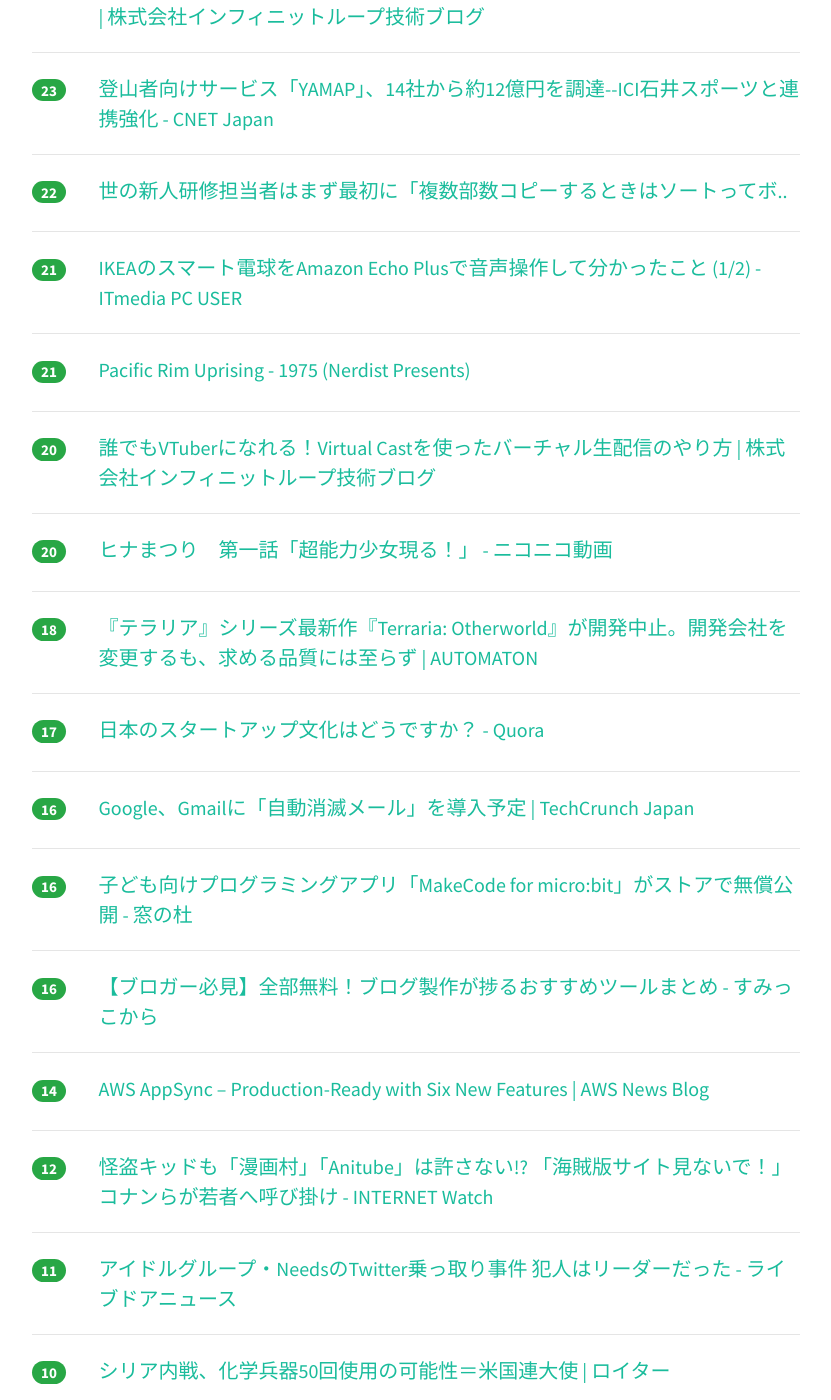
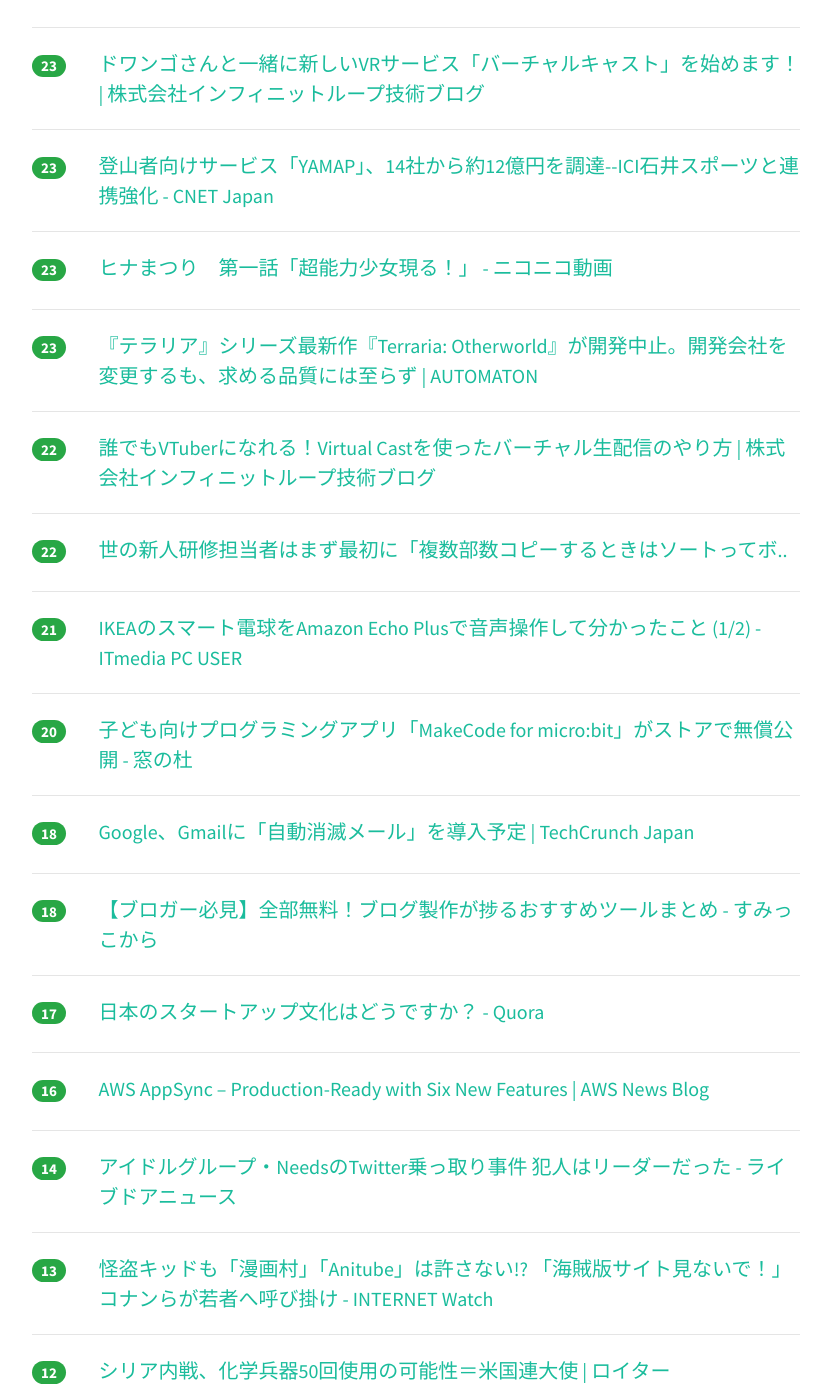
Before and after one commit to yatta47/hatena-matome-site, a Jekyll site: the page built from _posts/2018-04-14-hatena.md, in a window 1280 px wide and 1400 px high, scrolled down 1016 px. Shown: the whole window, without its empty margins (224-1055 px from the left). Built offline with Jekyll 4.4.1, drawn with Linux system fonts in a browser that asks for light colours; nearby versions of some CDN libraries; part of the change alters nothing that is shown; some of the changed text lies outside the part shown.

Commit message:
Updated 2018-04-14

```diff
--- a/_posts/2018-04-14-hatena.md
+++ b/_posts/2018-04-14-hatena.md
@@ -1,24 +1,29 @@
 ---
 layout: post
 title:  "2018-04-14 はてぶIT"
-date:   2018-04-14 14:02:18
+date:   2018-04-14 15:01:40
 tags: [it-hotentry]
 ---
-27 件のデータあり
+29 件のデータあり
 
 <hr><div class="row">
-<div class="col-1"><span class="badge badge-pill badge-success h2">141</span></div>
+<div class="col-1"><span class="badge badge-pill badge-success h2">161</span></div>
+<div class="col-11"><a href='https://hotentry-sa.appspot.com/' target='_blank'>ホッテントリ感情分析</a></div>
+</div>
+<hr>
+<div class="row">
+<div class="col-1"><span class="badge badge-pill badge-success h2">155</span></div>
 <div class="col-11"><a href='https://lealog.hateblo.jp/entry/2018/04/13/212858' target='_blank'>CDN Study (Akamai/Fastly) に行ってきたメモ #CDN_study - console.lealog();</a></div>
 </div>
 <hr>
 <div class="row">
-<div class="col-1"><span class="badge badge-pill badge-success h2">137</span></div>
-<div class="col-11"><a href='https://hotentry-sa.appspot.com/' target='_blank'>ホッテントリ感情分析</a></div>
+<div class="col-1"><span class="badge badge-pill badge-success h2">65</span></div>
+<div class="col-11"><a href='http://panora.tokyo/58761/' target='_blank'>【詳報】VTuber配信ツール「バーチャルキャスト」 できることや必要機材、配信のやり方をまとめ！ – PANORA</a></div>
 </div>
 <hr>
 <div class="row">
-<div class="col-1"><span class="badge badge-pill badge-success h2">52</span></div>
-<div class="col-11"><a href='http://panora.tokyo/58761/' target='_blank'>【詳報】VTuber配信ツール「バーチャルキャスト」 できることや必要機材、配信のやり方をまとめ！ – PANORA</a></div>
+<div class="col-1"><span class="badge badge-pill badge-success h2">28</span></div>
+<div class="col-11"><a href='https://www.slideshare.net/tsuyoshika/ss-93735921' target='_blank'>ユーザー中心組織論</a></div>
 </div>
 <hr>
 <div class="row">
@@ -38,7 +43,7 @@ tags: [it-hotentry]
 <hr>
 <div class="row">
 <div class="col-1"><span class="badge badge-pill badge-success h2">24</span></div>
-<div class="col-11"><a href='https://www.slideshare.net/tsuyoshika/ss-93735921' target='_blank'>ユーザー中心組織論</a></div>
+<div class="col-11"><a href='http://www.youtube.com/watch?v=D-q2vZP9fgU' target='_blank'>Pacific Rim Uprising - 1975 (Nerdist Presents)</a></div>
 </div>
 <hr>
 <div class="row">
@@ -52,6 +57,21 @@ tags: [it-hotentry]
 </div>
 <hr>
 <div class="row">
+<div class="col-1"><span class="badge badge-pill badge-success h2">23</span></div>
+<div class="col-11"><a href='http://www.nicovideo.jp/watch/1523414724' target='_blank'>ヒナまつり　第一話「超能力少女現る！」 - ニコニコ動画</a></div>
+</div>
+<hr>
+<div class="row">
+<div class="col-1"><span class="badge badge-pill badge-success h2">23</span></div>
+<div class="col-11"><a href='http://jp.automaton.am/articles/newsjp/20180414-66132/' target='_blank'>『テラリア』シリーズ最新作『Terraria: Otherworld』が開発中止。開発会社を変更するも、求める品質には至らず | AUTOMATON</a></div>
+</div>
+<hr>
+<div class="row">
+<div class="col-1"><span class="badge badge-pill badge-success h2">22</span></div>
+<div class="col-11"><a href='https://www.infiniteloop.co.jp/blog/2018/04/virtualcast/' target='_blank'>誰でもVTuberになれる！Virtual Castを使ったバーチャル生配信のやり方 | 株式会社インフィニットループ技術ブログ</a></div>
+</div>
+<hr>
+<div class="row">
 <div class="col-1"><span class="badge badge-pill badge-success h2">22</span></div>
 <div class="col-11"><a href='https://anond.hatelabo.jp/20180413095405' target='_blank'>世の新人研修担当者はまず最初に「複数部数コピーするときはソートってボ..</a></div>
 </div>
@@ -62,23 +82,18 @@ tags: [it-hotentry]
 </div>
 <hr>
 <div class="row">
-<div class="col-1"><span class="badge badge-pill badge-success h2">21</span></div>
-<div class="col-11"><a href='http://www.youtube.com/watch?v=D-q2vZP9fgU' target='_blank'>Pacific Rim Uprising - 1975 (Nerdist Presents)</a></div>
-</div>
-<hr>
-<div class="row">
 <div class="col-1"><span class="badge badge-pill badge-success h2">20</span></div>
-<div class="col-11"><a href='https://www.infiniteloop.co.jp/blog/2018/04/virtualcast/' target='_blank'>誰でもVTuberになれる！Virtual Castを使ったバーチャル生配信のやり方 | 株式会社インフィニットループ技術ブログ</a></div>
-</div>
-<hr>
-<div class="row">
-<div class="col-1"><span class="badge badge-pill badge-success h2">20</span></div>
-<div class="col-11"><a href='http://www.nicovideo.jp/watch/1523414724' target='_blank'>ヒナまつり　第一話「超能力少女現る！」 - ニコニコ動画</a></div>
+<div class="col-11"><a href='https://forest.watch.impress.co.jp/docs/news/1116998.html' target='_blank'>子ども向けプログラミングアプリ「MakeCode for micro:bit」がストアで無償公開 - 窓の杜</a></div>
 </div>
 <hr>
 <div class="row">
 <div class="col-1"><span class="badge badge-pill badge-success h2">18</span></div>
-<div class="col-11"><a href='http://jp.automaton.am/articles/newsjp/20180414-66132/' target='_blank'>『テラリア』シリーズ最新作『Terraria: Otherworld』が開発中止。開発会社を変更するも、求める品質には至らず | AUTOMATON</a></div>
+<div class="col-11"><a href='https://jp.techcrunch.com/2018/04/14/2018-04-13-google-is-testing-self-destructing-emails-in-new-gmail/' target='_blank'>Google、Gmailに「自動消滅メール」を導入予定 | TechCrunch Japan</a></div>
+</div>
+<hr>
+<div class="row">
+<div class="col-1"><span class="badge badge-pill badge-success h2">18</span></div>
+<div class="col-11"><a href='http://www.sumicco.net/entry/tool' target='_blank'>【ブロガー必見】全部無料！ブログ製作が捗るおすすめツールまとめ - すみっこから</a></div>
 </div>
 <hr>
 <div class="row">
@@ -88,37 +103,37 @@ tags: [it-hotentry]
 <hr>
 <div class="row">
 <div class="col-1"><span class="badge badge-pill badge-success h2">16</span></div>
-<div class="col-11"><a href='https://jp.techcrunch.com/2018/04/14/2018-04-13-google-is-testing-self-destructing-emails-in-new-gmail/' target='_blank'>Google、Gmailに「自動消滅メール」を導入予定 | TechCrunch Japan</a></div>
-</div>
-<hr>
-<div class="row">
-<div class="col-1"><span class="badge badge-pill badge-success h2">16</span></div>
-<div class="col-11"><a href='https://forest.watch.impress.co.jp/docs/news/1116998.html' target='_blank'>子ども向けプログラミングアプリ「MakeCode for micro:bit」がストアで無償公開 - 窓の杜</a></div>
-</div>
-<hr>
-<div class="row">
-<div class="col-1"><span class="badge badge-pill badge-success h2">16</span></div>
-<div class="col-11"><a href='http://www.sumicco.net/entry/tool' target='_blank'>【ブロガー必見】全部無料！ブログ製作が捗るおすすめツールまとめ - すみっこから</a></div>
+<div class="col-11"><a href='https://aws.amazon.com/blogs/aws/aws-appsync-production-ready-with-six-new-features/' target='_blank'>AWS AppSync – Production-Ready with Six New Features | AWS News Blog</a></div>
 </div>
 <hr>
 <div class="row">
 <div class="col-1"><span class="badge badge-pill badge-success h2">14</span></div>
-<div class="col-11"><a href='https://aws.amazon.com/blogs/aws/aws-appsync-production-ready-with-six-new-features/' target='_blank'>AWS AppSync – Production-Ready with Six New Features | AWS News Blog</a></div>
+<div class="col-11"><a href='http://news.livedoor.com/article/detail/14577064/' target='_blank'>アイドルグループ・NeedsのTwitter乗っ取り事件 犯人はリーダーだった - ライブドアニュース</a></div>
+</div>
+<hr>
+<div class="row">
+<div class="col-1"><span class="badge badge-pill badge-success h2">13</span></div>
+<div class="col-11"><a href='https://internet.watch.impress.co.jp/docs/interview/1117084.html' target='_blank'>怪盗キッドも「漫画村」「Anitube」は許さない!? 「海賊版サイト見ないで！」コナンらが若者へ呼び掛け - INTERNET Watch</a></div>
 </div>
 <hr>
 <div class="row">
 <div class="col-1"><span class="badge badge-pill badge-success h2">12</span></div>
-<div class="col-11"><a href='https://internet.watch.impress.co.jp/docs/interview/1117084.html' target='_blank'>怪盗キッドも「漫画村」「Anitube」は許さない!? 「海賊版サイト見ないで！」コナンらが若者へ呼び掛け - INTERNET Watch</a></div>
+<div class="col-11"><a href='https://jp.reuters.com/article/idJPKBN1HK2EU' target='_blank'>シリア内戦、化学兵器50回使用の可能性＝米国連大使 | ロイター</a></div>
 </div>
 <hr>
 <div class="row">
-<div class="col-1"><span class="badge badge-pill badge-success h2">11</span></div>
-<div class="col-11"><a href='http://news.livedoor.com/article/detail/14577064/' target='_blank'>アイドルグループ・NeedsのTwitter乗っ取り事件 犯人はリーダーだった - ライブドアニュース</a></div>
+<div class="col-1"><span class="badge badge-pill badge-success h2">12</span></div>
+<div class="col-11"><a href='https://jp.techcrunch.com/2018/04/14/2018-04-13-elon-musk-says-humans-are-underrated-calls-teslas-excessive-automation-a-mistake/' target='_blank'>Elon Muskが過剰なオートメーションを過失と認め、人間を過小評価していたと反省 | TechCrunch Japan</a></div>
+</div>
+<hr>
+<div class="row">
+<div class="col-1"><span class="badge badge-pill badge-success h2">12</span></div>
+<div class="col-11"><a href='https://siliconvalleyrw.com/2018/04/12/post-2785/' target='_blank'>エンジニア・投資家・サッカー選手という3つの顔を持つ男の『超戦略的生存戦略』 | SiliconValleyWorkers</a></div>
 </div>
 <hr>
 <div class="row">
 <div class="col-1"><span class="badge badge-pill badge-success h2">10</span></div>
-<div class="col-11"><a href='https://jp.reuters.com/article/idJPKBN1HK2EU' target='_blank'>シリア内戦、化学兵器50回使用の可能性＝米国連大使 | ロイター</a></div>
+<div class="col-11"><a href='https://anond.hatelabo.jp/20180414011002' target='_blank'>同じ様な人を探してます。</a></div>
 </div>
 <hr>
 <div class="row">
@@ -127,12 +142,7 @@ tags: [it-hotentry]
 </div>
 <hr>
 <div class="row">
-<div class="col-1"><span class="badge badge-pill badge-success h2">9</span></div>
-<div class="col-11"><a href='https://anond.hatelabo.jp/20180414011002' target='_blank'>同じ様な人を探してます。</a></div>
-</div>
-<hr>
-<div class="row">
-<div class="col-1"><span class="badge badge-pill badge-success h2">7</span></div>
+<div class="col-1"><span class="badge badge-pill badge-success h2">8</span></div>
 <div class="col-11"><a href='https://togetter.com/li/1217840' target='_blank'>シュリンク vs 立ち読み - Togetter</a></div>
 </div>
 <hr>
```
